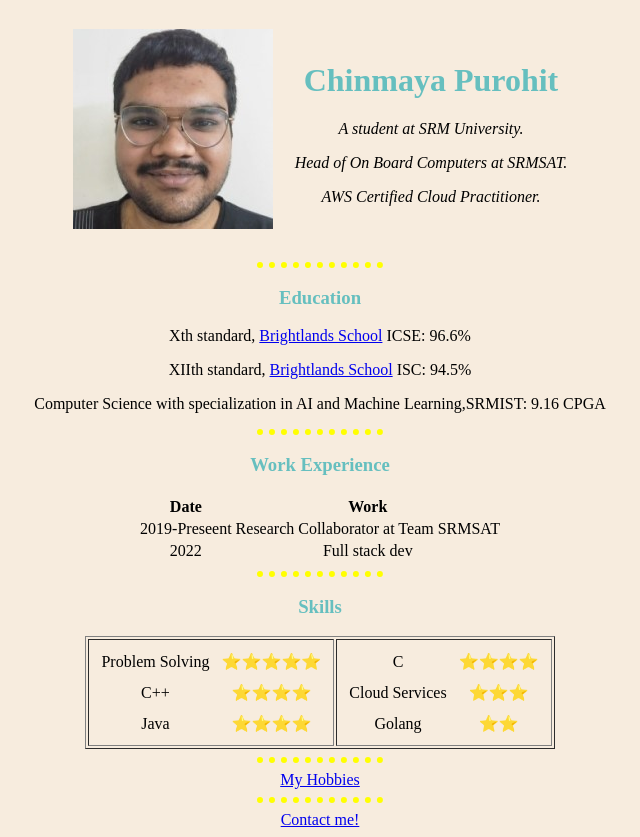
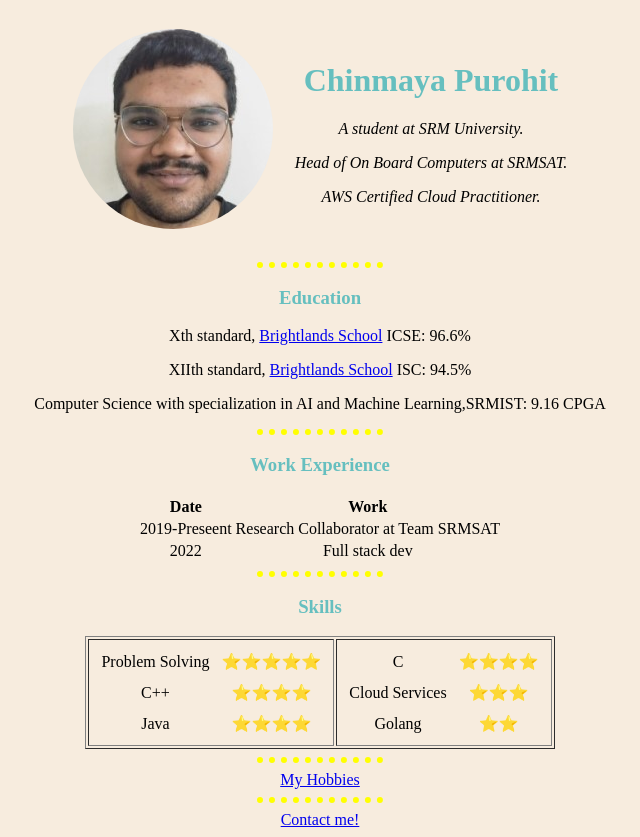
Before and after one commit to GeNeRaL-ShAdOw/SPA_html, a plain HTML site: page index.html in a window 1280 px wide. Shown: the whole page, without its empty margins (320-960 px from the left). Drawn offline with Linux system fonts and the light colour scheme.

Commit message:
Modified profile image using class

```diff
--- a/css/styles.css
+++ b/css/styles.css
@@ -22,3 +22,7 @@ h2 {
 h3 {
     color: #66BFBF;
 }
+
+.circular{
+    border-radius: 100%;
+}
--- a/index.html
+++ b/index.html
@@ -10,7 +10,7 @@
 <body align="center">
   <table cellspacing="20" align="center">
     <tr>
-      <td><img src="images/profile.jpg" alt="Chinmaya Profile" /></td>
+      <td><img class="circular" src="images/profile.jpg" alt="Chinmaya Profile" /></td>
       <td>
         <h1>Chinmaya Purohit</h1>
         <p><em>A student at SRM University.</em></p>
```
